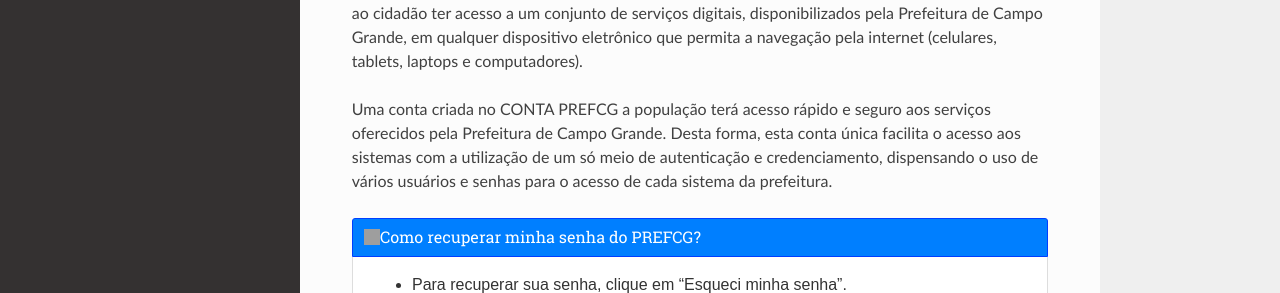
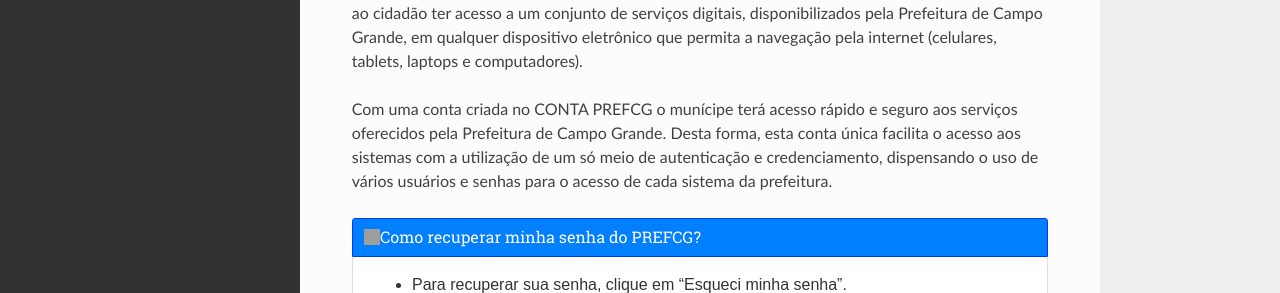
Before and after one commit to anderpaulino/prefcg-docs, a Sphinx documentation site: the page built from source/index.rst, in a window 1280 px wide and 900 px high. Shown: the part 182-475 px from the top of the window. Built offline with Sphinx 7.4.7 and the Read the Docs theme 2.0.0, drawn with Linux system fonts in a browser that asks for light colours; nearby versions of some CDN libraries; grey boxes are pictures that could not be loaded.

Commit message:
fix: Corrigir texto

```diff
--- a/source/index.rst
+++ b/source/index.rst
@@ -27,7 +27,7 @@
 
 A Conta PREGCG é uma única conta de credenciamento digital por usuário e senha que possibilita ao cidadão ter acesso a um conjunto de serviços digitais, disponibilizados pela Prefeitura de Campo Grande, em qualquer dispositivo eletrônico que permita a navegação pela internet (celulares, tablets, laptops e computadores).
 
-Uma conta criada no CONTA PREFCG  a população terá acesso rápido e seguro aos serviços oferecidos pela Prefeitura de Campo Grande. Desta forma, esta conta única facilita o acesso aos sistemas com a utilização de um só meio de autenticação e credenciamento, dispensando o uso de vários usuários e senhas para o acesso de cada sistema da prefeitura.
+Com uma conta criada no CONTA PREFCG o munícipe terá acesso rápido e seguro aos serviços oferecidos pela Prefeitura de Campo Grande. Desta forma, esta conta única facilita o acesso aos sistemas com a utilização de um só meio de autenticação e credenciamento, dispensando o uso de vários usuários e senhas para o acesso de cada sistema da prefeitura.
 
 .. raw:: html
 
```
